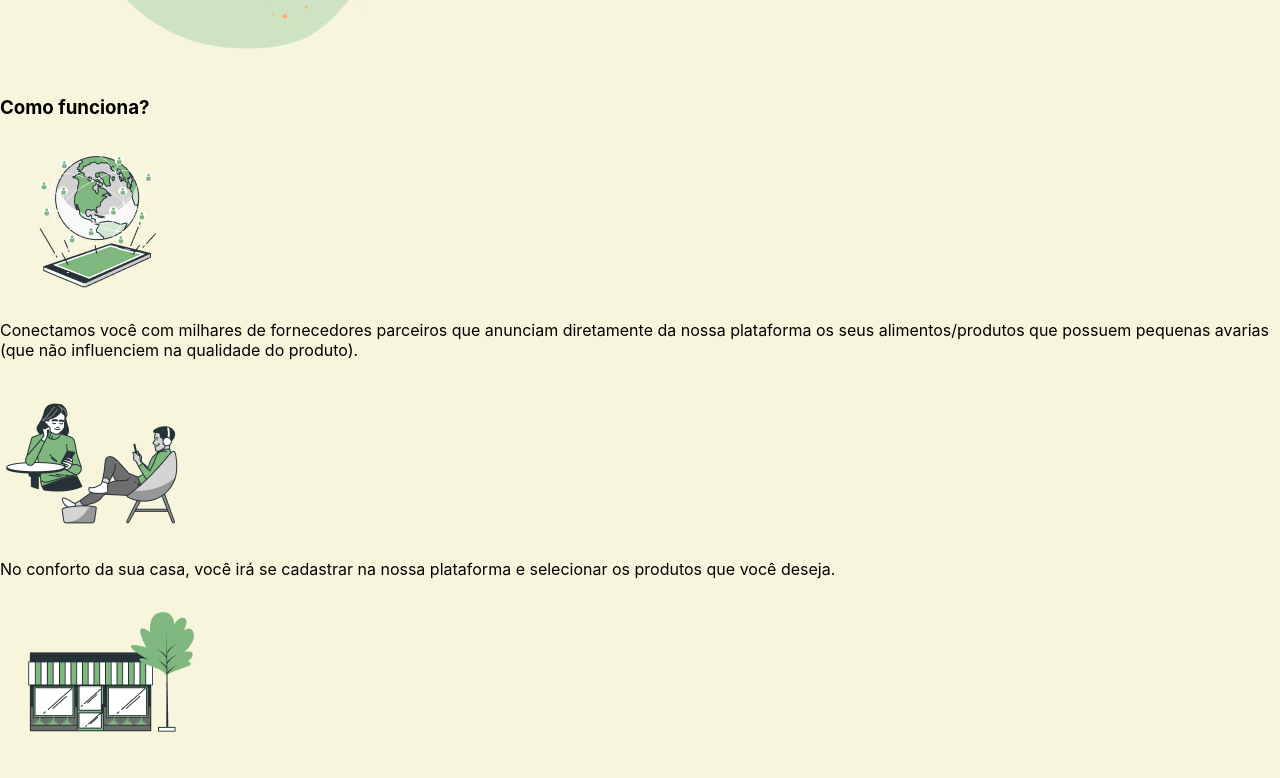
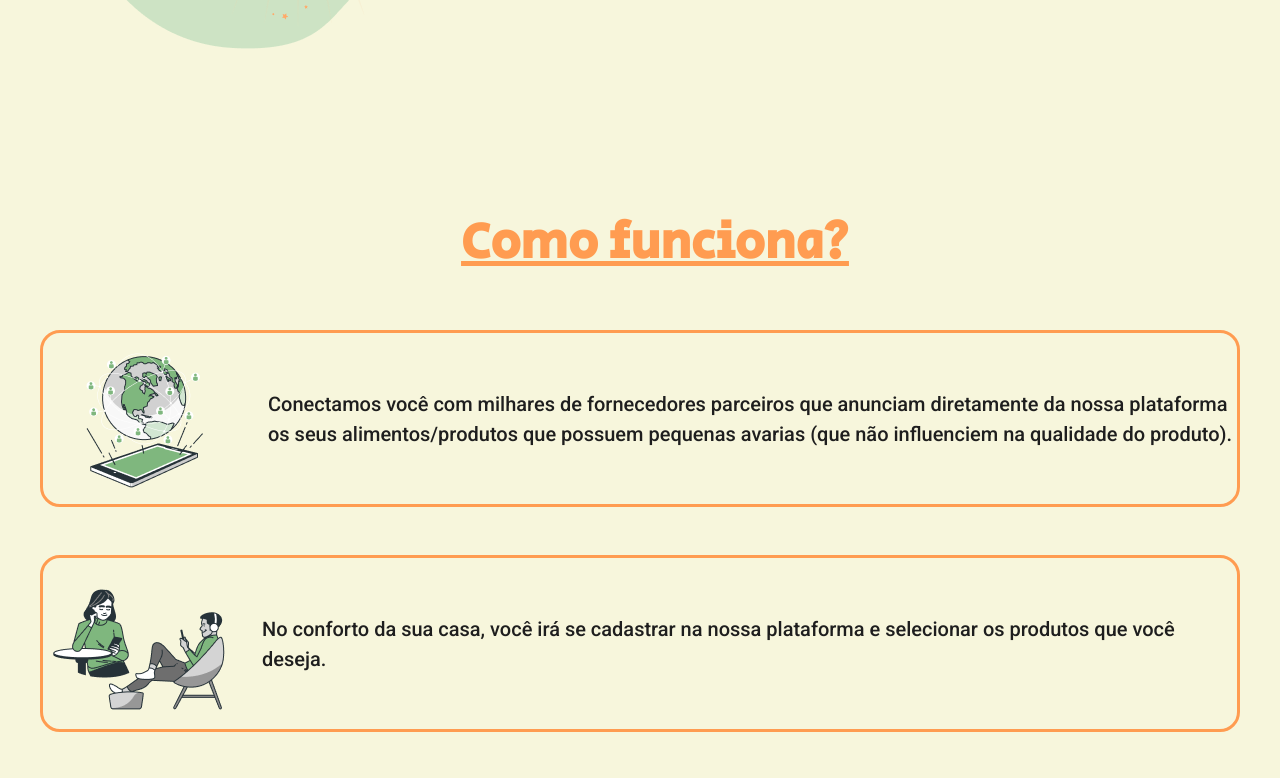
Before and after one commit to TaisaBraga/labs-hack-project, a React (Create React App) app in the folder FRONT/: page / in a window 1280 px wide. Shown: the part 560-1338 px from the top of the page. Built offline with nearby package versions, Linux system fonts and the light colour scheme.

Commit message:
create how it works page

```diff
--- a/FRONT/src/components/organisms/HowItWorks.tsx
+++ b/FRONT/src/components/organisms/HowItWorks.tsx
@@ -5,26 +5,56 @@ import MarketLaunch from '../../images/Market-launch.png'
 import { makeStyles } from '@mui/styles'
 
 const useStyles = makeStyles(() => ({
-
+  Container: {
+    display: "flex",
+    maxWidth: "75em",
+    margin: "0 auto",
+    marginTop: '5em',
+    flexDirection: 'column',
+    '& h3': {
+      color: '#FF9C51',
+      fontSize: '50px',
+      marginLeft: '30px',
+      fontFamily: 'Secular One, sans-serif',
+      textAlign: 'center',
+      textDecoration: 'underline',
+    },
+    '& p': {
+      color: '#1E1E1E',
+      fontSize: '20px',
+      marginLeft: '30px',
+      fontFamily: 'Roboto, sans-serif',
+      fontWeight: '500',
+      lineHeight: '30px',
+    }
+  },
+  Card: {
+    display: 'flex',
+    alignItems: 'center',
+    border: '#FF9C51 3px solid',
+    borderRadius: '20px',
+    padding: '4px',
+    marginBottom: '3em'
+  }
 }))
 
 export const HowItWorks = () => {
   const classes = useStyles()
   return (
-    <div>
+    <div className={classes.Container}>
       <h3>Como funciona?</h3>
-      <div>
+      <div className={classes.Card}>
         <img src={WorldsImage} alt="WorldImage" />
         <p>Conectamos você com milhares de fornecedores parceiros que anunciam diretamente da nossa plataforma os seus
           alimentos/produtos que possuem pequenas avarias (que não influenciem na qualidade do produto).
         </p>
       </div>
-      <div>
+      <div className={classes.Card}>
         <img src={Characters} alt="Characters" />
         <p>No conforto da sua casa, você irá se cadastrar na nossa plataforma e selecionar os produtos que você deseja.
         </p>
       </div>
-      <div>
+      <div className={classes.Card}>
         <img src={MarketLaunch} alt="MarketLaunch" />
         <p>Basta comparecer no local para realizar a retirada conforme o agendamento que é realizado no momento de finalizar o seu carrinho.
         </p>
```
